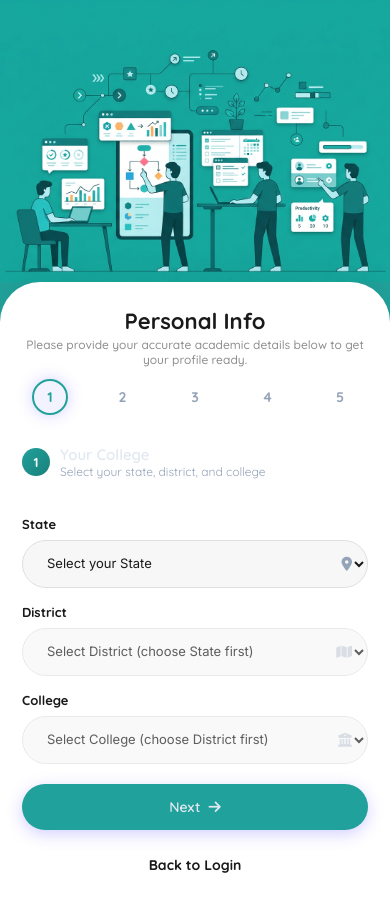
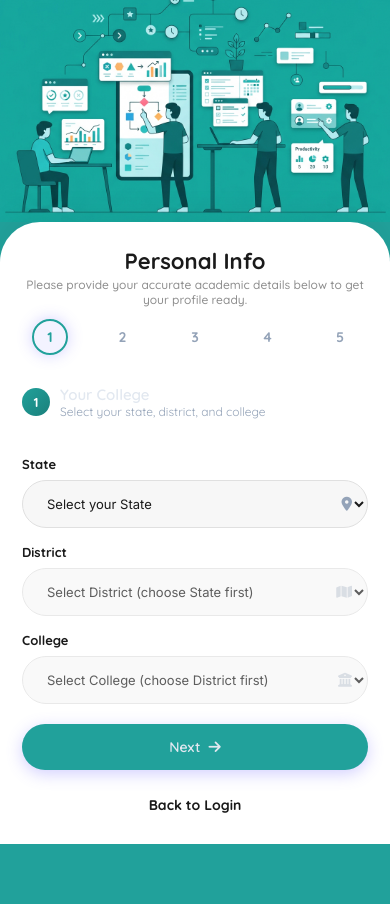
Before and after one commit to LOGANATHAN2008/SIH-Exampro-, a website: page register.html in a window 390 px wide. After the commit the page ends 844 px from the top, so only its background shows below. Drawn offline with Linux system fonts and the light colour scheme; no server answers.

Commit message:
style: prevent body scrolling on mobile, use 100dvh, allow internal card scrolling if needed

```diff
--- a/auth-mobile.css
+++ b/auth-mobile.css
@@ -50,8 +50,9 @@ body::before, body::after {
 
     .auth-wrapper {
         width: 100%;
-        min-height: 100vh;
-        height: auto;
+        height: 100vh;
+        height: 100dvh;
+        overflow: hidden;
         display: flex;
         flex-direction: column;
         position: relative;
@@ -59,7 +60,8 @@ body::before, body::after {
     }
 
     .auth-illustration {
-        flex: 1;
+        flex: 1 1 0;
+        min-height: 15vh;
         width: 100%;
         display: flex;
         align-items: flex-end;
@@ -81,6 +83,8 @@ body::before, body::after {
         background-color: var(--auth-card);
         border-radius: 40px 40px 0 0;
         width: 100%;
+        max-height: 85dvh;
+        overflow-y: auto;
         padding: 25px 22px 30px;
         display: flex;
         flex-direction: column;
```
